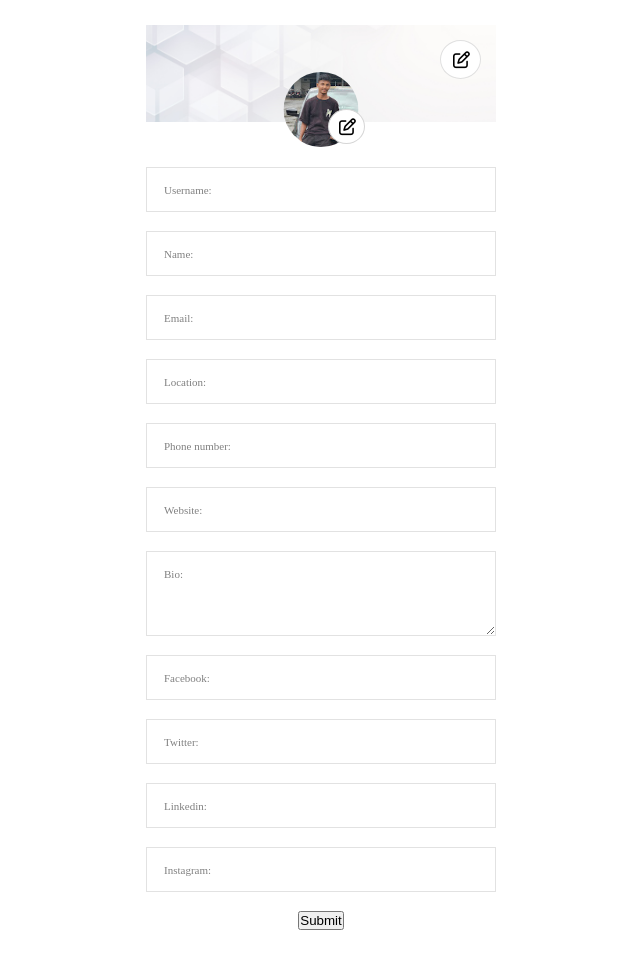
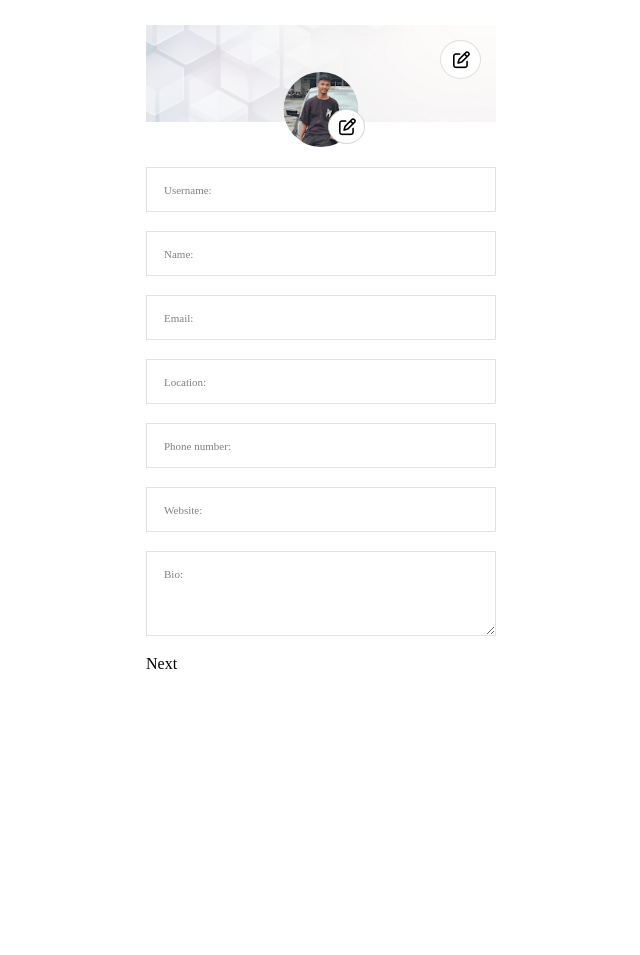
Before and after one commit to adil-shabab/v-card, a Django app: template templates/users/home.html in a window 1280 px wide. Shown: the whole page, without its empty margins (319-959 px from the left). After the commit the page ends 669 px from the top, so only its background shows below. Run offline with Django 4.2, Linux system fonts and the light colour scheme; the template is opened without the code that fills it: values that come from a table or form of the project are taken from there, others are empty; data comes from the database, SQL or seed files in the repository; both versions use the stored data as it was after the commit; some libraries are stand-ins or nearby versions.

Commit message:
some more changes added

```diff
--- a/static/css/style.css
+++ b/static/css/style.css
@@ -7,7 +7,7 @@ body{
   display: flex;
   justify-content: center;
   align-items: center;
-  min-height: 100vh;
+  /* min-height: 100vh; */
 }
 .signup_form{
   width: 500px;
@@ -271,8 +271,23 @@ body{
   justify-content: center;
   align-items: center;
   flex-direction: column;
+  position: relative;
 }
-
+.profile_edit_container .details_section .slider {
+  position: absolute;
+  top: 0;
+  left: 0;
+  width: 100%;
+  height: 100%;
+  opacity: 0;
+  transition: opacity 0.5s ease;
+}
+.profile_edit_container .details_section .slider.active {
+  opacity: 1;
+  top: 0;
+  z-index: 11;
+  left: 0;
+}
 
 
 
@@ -328,3 +343,12 @@ body{
   border: 1px solid rgb(226, 226, 226);
   outline: none;
 }
+.profile_edit_container .btn_submit{
+  background: #676793;
+  border: none;
+  outline: none;
+  padding: 10px 60px;
+  color: white;
+  border-radius: 25px;
+  margin-top: 12px;
+}
--- a/static/js/script.js
+++ b/static/js/script.js
@@ -1,3 +1,33 @@
+const images = Array.from(document.querySelectorAll('.details_section .slider'));
+
+// set the initial index to 0
+let index = 0;
+
+// function to show the next image
+function showNextImage() {
+  // remove the active class from the current image
+  images[index].classList.remove('active');
+  // increment the index by 1, and if it's greater than the number of images, reset it to 0
+  index = (index + 1);
+  // add the active class to the next image
+  images[index].classList.add('active');
+}
+
+// function to show the next image
+function showPreviousImage() {
+  // remove the active class from the current image
+  images[index].classList.remove('active');
+  // increment the index by 1, and if it's greater than the number of images, reset it to 0
+  index = (index - 1);
+  // add the active class to the next image
+  images[index].classList.add('active');
+}
+
+document.querySelectorAll('.next').forEach((item)=> item.addEventListener('click',  showNextImage))
+document.querySelectorAll('.previous').forEach((item)=> item.addEventListener('click',  showPreviousImage))
+
+
+
 if(document.querySelector('.signup_form') != null){
     form = document.querySelector('.signup_form')
     form.querySelectorAll('.input_div').forEach((item) => item.querySelector('input').addEventListener('input', function(){
@@ -22,6 +52,43 @@ if(document.querySelector('.login_form') != null){
 
 
 if(document.querySelector('.profile_edit_container') != null){
+
+
+
+    var cover_image = document.getElementById('cover_img')
+    var cover_input = document.getElementById('id_coverimage')
+
+    cover_input.addEventListener('change', function(){
+        var file = cover_input.files[0];
+        var reader = new FileReader();
+        reader.onloadend = function() {
+            cover_image.src = reader.result;
+        }
+        if (file) {
+            reader.readAsDataURL(file);
+        }
+    })
+
+
+
+
+    var dp_image = document.getElementById('dp_img')
+    var dp_input = document.getElementById('id_dp')
+
+    dp_input.addEventListener('change', function(){
+        var file = dp_input.files[0];
+        var reader = new FileReader();
+        reader.onloadend = function() {
+            dp_image.src = reader.result;
+        }
+        if (file) {
+            reader.readAsDataURL(file);
+        }
+    })
+
+
+
+
     form = document.querySelector('.profile_edit_container')
 
     form.querySelectorAll('.input_div input').forEach((input) => {
@@ -51,7 +118,11 @@ if(document.querySelector('.profile_edit_container') != null){
     form.querySelectorAll('.input_div').forEach((item) => item.querySelector('textarea').addEventListener('input', function(){
         item.querySelector('label').classList.add('active')
     }))
+
+
+
     form.querySelectorAll('.input_div').forEach((item) => item.querySelector('input').addEventListener('input', function(){
         item.querySelector('label').classList.add('active')
     }))
+
 }
--- a/templates/users/home.html
+++ b/templates/users/home.html
@@ -27,8 +27,8 @@
 
 
         <div class="img-box">
-            <img src="{{profile.coverimage.url}}" class="cover_img" alt="">
-            <img class="dp" src="{{profile.dp.url}}" />
+            <img src="{{profile.coverimage.url}}" class="cover_img" id="cover_img" alt="">
+            <img id="dp_img" class="dp" src="{{profile.dp.url}}" />
 
             <i class="edit_cover fa-regular fa-pen-to-square"></i>
             <input type="file" name="coverimage" accept="image/*" id="id_coverimage">
@@ -39,7 +39,7 @@
 
         <div class="details_section">
 
-
+            <div class="w-100 slider active">
                 <div class="input_div">
                     {{form.username.label_tag }}
                     {{form.username}}
@@ -68,6 +68,12 @@
                     {{form.bio.label_tag }}
                     {{form.bio}}
                 </div>
+                <span class="next">Next</span>
+            </div>
+
+
+
+            <div class="w-100 slider">
                 <div class="input_div">
                     {{form.facebook.label_tag }}
                     {{form.facebook}}
@@ -84,8 +90,13 @@
                     {{form.instagram.label_tag }}
                     {{form.instagram}}
                 </div>
+                <span class="previous">Previous</span>
+                <button class="btn_submit" type="submit">Submit</button>
+            </div>
 
-            <button type="submit">Submit</button>
+
+
+
         </div>
 
     </form>
--- a/user/forms.py
+++ b/user/forms.py
@@ -23,19 +23,13 @@ class ProfileForm(ModelForm):
         fields = ['location', 'phone_number','name', 'email', 'username', 'bio', 'dp', 'coverimage', 'facebook', 'twitter', 'instagram', 'linkedin', 'website']
 
 
-        # widgets = {
-        #     'location' : TextInput(attrs={'required':'', 'placeholder': 'Location'}),
-        #     'email' : TextInput(attrs={'required':'', 'placeholder': 'Email Address'}),
-        #     'phone_number' : TextInput(attrs={'required':'', 'placeholder': 'Phone Number'}),
-        #     'name' : TextInput(attrs={'required':'', 'placeholder': 'Full Name'}),
-        #     'username' : TextInput(attrs={'required':'', 'placeholder': 'Username'}),
-        #     'bio' : TextInput(attrs={'placeholder': 'Bio'}),
-        #     'website' : TextInput(attrs={'placeholder': 'Website'}),
-        #     'facebook' : TextInput(attrs={'placeholder': 'Facebook'}),
-        #     'instagram' : TextInput(attrs={'placeholder': 'Instagram'}),
-        #     'linkedin' : TextInput(attrs={'placeholder': 'Linkedin'}),
-        #     'twitter' : TextInput(attrs={'placeholder': 'Twitter'}),
-        # }
+        widgets = {
+            'location' : TextInput(attrs={'required':''}),
+            'email' : TextInput(attrs={'required':''}),
+            'phone_number' : TextInput(attrs={'required':''}),
+            'name' : TextInput(attrs={'required':''}),
+            'username' : TextInput(attrs={'required':''}),
+        }
 
     def __init__(self, *args, **kwargs):
         super(ProfileForm, self).__init__(*args, **kwargs)
--- a/user/views.py
+++ b/user/views.py
@@ -13,8 +13,9 @@ import requests
 from django.core.files.base import ContentFile
 from django.core.files.storage import default_storage
 
+
+
 # Create your views here.
-
 def user_login(request):
     if request.user.is_authenticated:
         return redirect ('home')
```
Also changed, not shown: project/index.py (deleted, +0 -12 lines), db.sqlite3, media/dp/abdu_SEWVBvf.jpg (added), media/dp/abdu_pOT3n4T.jpg (added), media/dp/adil2.jpg (added), media/dp/adil_2VeLfqq.jpg (added), media/dp/adil_2YipFuN.jpg (added), media/dp/adil_GyGoTOB.jpg (added), media/dp/adil_VrnraIY.jpg (added). Lines whose indentation alone changed are shown as unchanged.
